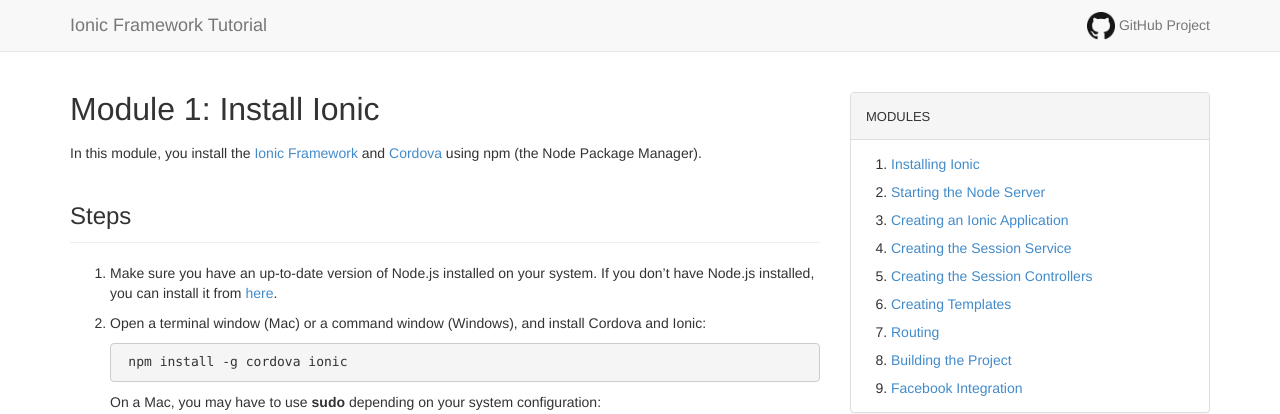
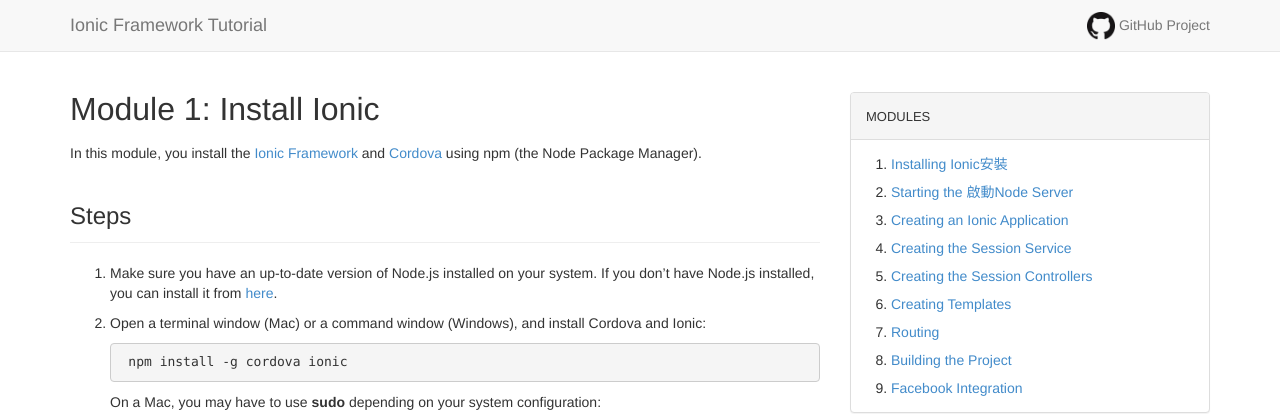
Before and after one commit to twcloudwebapp/twcloudwebapp.github.io, a Jekyll site: the page built from install-ionic.md, in a window 1280 px wide. Shown: the top 414 px of the page. Built offline with Jekyll 4.4.1, drawn with Linux system fonts in a browser that asks for light colours; Markdown is read by kramdown in place of the engine named in the settings; comment, search, counter and statistics services are not loaded.

Commit message:
edit modules

```diff
--- a/_layouts/module.html
+++ b/_layouts/module.html
@@ -39,8 +39,8 @@
             <!-- Default panel contents -->
             <div class="panel-heading" style="font-variant:small-caps;font-size: 18px;">modules</div>
             <ol class="list-group">
-                <li><a href="install-ionic.html">Installing Ionic</a></li>
-                <li><a href="start-node-server.html">Starting the Node Server</a></li>
+                <li><a href="install-ionic.html">Installing Ionic安裝</a></li>
+                <li><a href="start-node-server.html">Starting the 啟動Node Server</a></li>
                 <li><a href="create-ionic-application.html">Creating an Ionic Application</a></li>
                 <li><a href="create-angular-service.html">Creating the Session Service</a></li>
                 <li><a href="create-angular-controller.html">Creating the Session Controllers</a></li>
```
